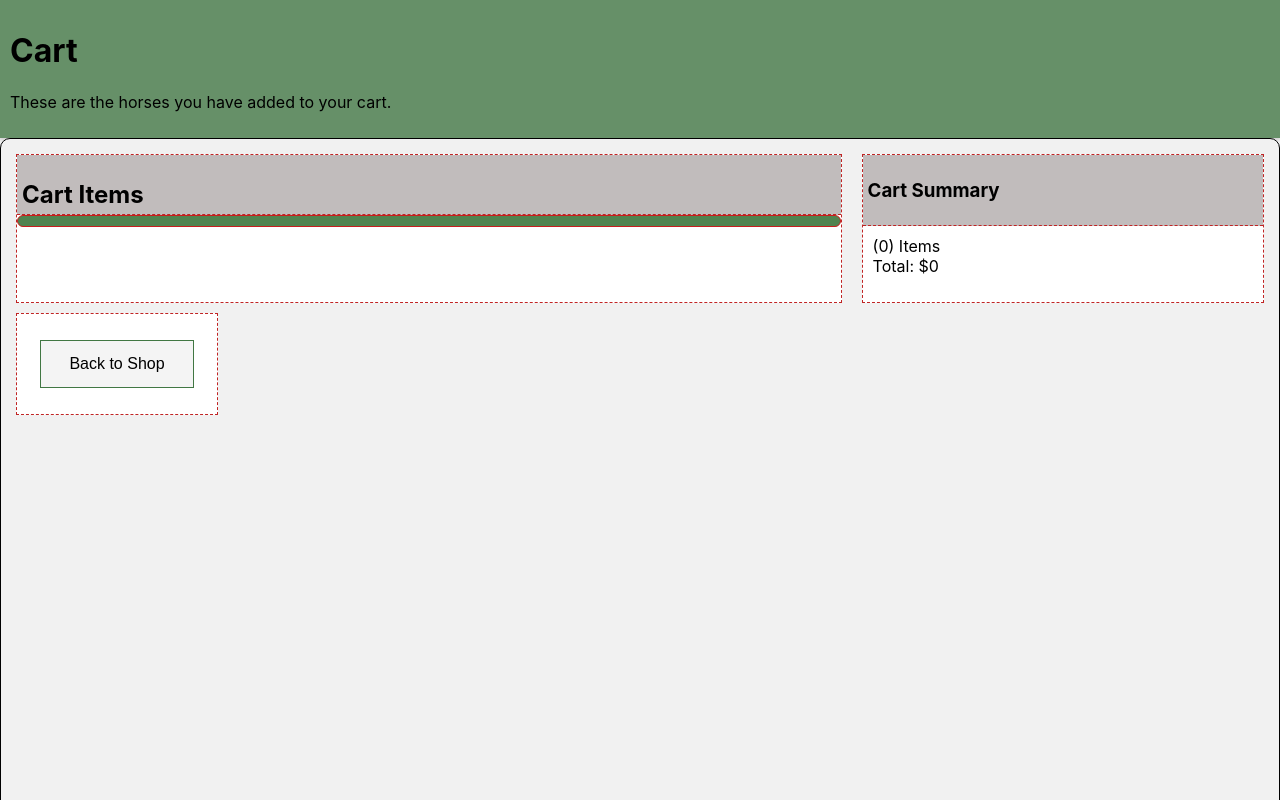
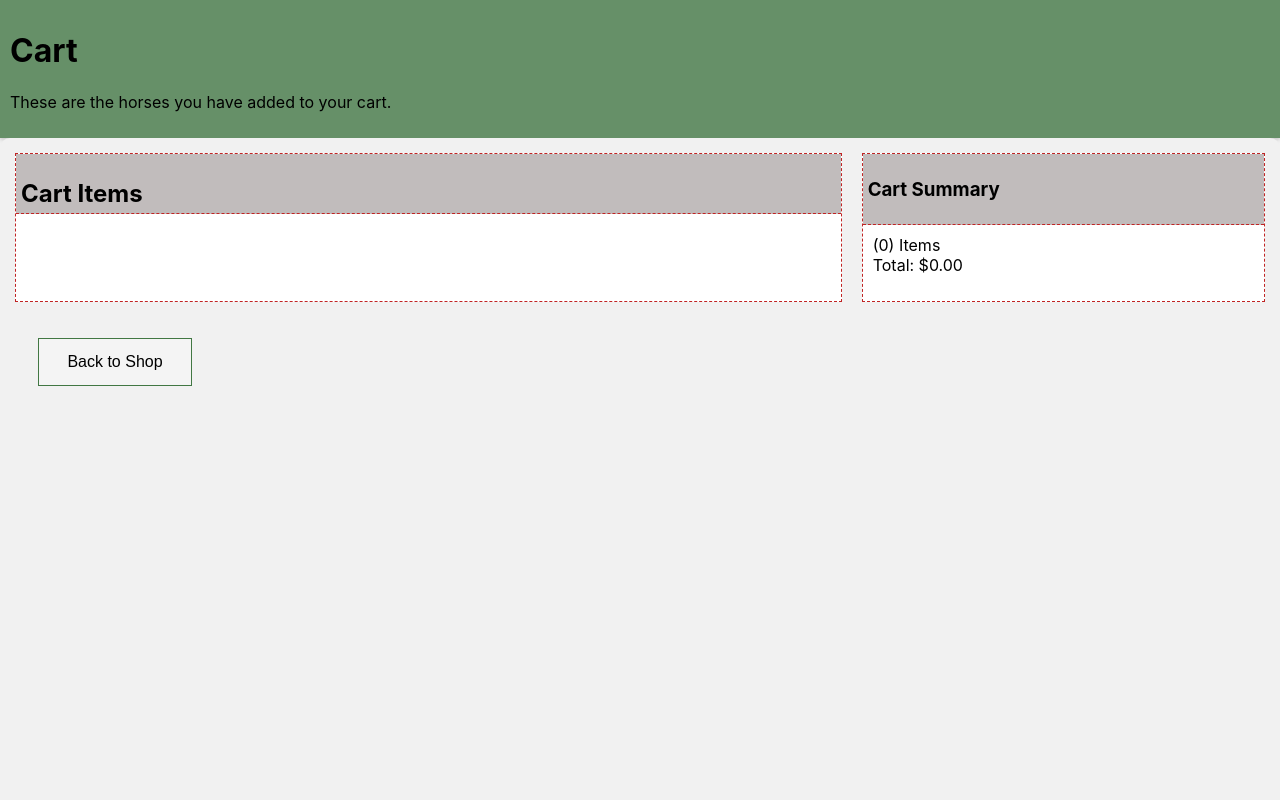
Before and after one commit to Asalagi/react-project, a React (Create React App) app in the folder horse-shop/: page /horseshopCart in a window 1280 px wide. Shown: the top 800 px of the page. Built offline with nearby package versions, Linux system fonts and the light colour scheme.

Commit message:
update to css and summary cart

```diff
--- a/horse-shop/src/horse-shop.css
+++ b/horse-shop/src/horse-shop.css
@@ -101,7 +101,7 @@
   background-color: #f1f1f1;
   padding: 5px;
   border-radius: 10px;
-  border: 1px solid black;
+  border: 0px solid black;
 }
 .btnShop {
   border: 1px solid #417743;
@@ -120,6 +120,7 @@
 .summary {
   grid-column-start: 5;
   grid-column-end: 7;
+  height: fit-content;
   margin: 10px;
   background-color: #ffffff;
   border: 1px dashed rgb(192, 36, 36);
@@ -159,19 +160,24 @@
 }
 
 .cartHorseCard {
+  background-color: white;
+  padding: 5px;
   display: flex;
   flex-wrap: wrap;
   gap: 20px;
   justify-content: left;
+  border-bottom: 1px dashed black;
+}
+.cartHorseCard:last-child {
+ border-bottom: none;
 }
 
 .cartContentItemText {
   align-items: left;
   width: 50%;
-  background-color: #2548ba;
+  background-color: white;
   padding: 5px;
-  border-radius: 10px;
-  border: 1px solid #c91d1d;
+  border-radius: 10px;;
 }
 .cartContentItemPrice {
   display: flex;
@@ -179,18 +185,17 @@
   align-items: center;
   width: 20%;
   font-weight: bold;
-  background-color: #2548ba;
+  background-color: white;
   padding: 5px;
   border-radius: 10px;
-  border: 1px solid #c91d1d;
 }
 
 .cartContentItem {
   align-items: left;
-  background-color: #50834f;
+  background-color: white;
   padding: 5px;
   border-radius: 10px;
-  border: 1px solid #c91d1d;
+  border: 0px solid #c91d1d;
 }
 
 .backLink {
@@ -203,6 +208,4 @@
   margin-left: 10px;
   width: 200px;
   height: 100px;
-  background-color: #ffffff;
-  border: 1px dashed rgb(192, 36, 36);
 }
--- a/horse-shop/src/horseshopCart.js
+++ b/horse-shop/src/horseshopCart.js
@@ -7,6 +7,7 @@
     style: 'currency',
     currency: 'USD',
   });
+  const cartTotal = cartItems.reduce((total, item) => total + item.price, 0);
 
   return (
     <div>
@@ -44,7 +45,7 @@
             <h3>Cart Summary</h3>
           </div>
           <div class="summaryBody">
-            <p>({cartItems.length}) Items <br /> Total: $0</p>
+            <p>({cartItems.length}) Items <br /> Total: {formatter.format(cartTotal)}</p>
           </div>
         </div>
       </div>
```
